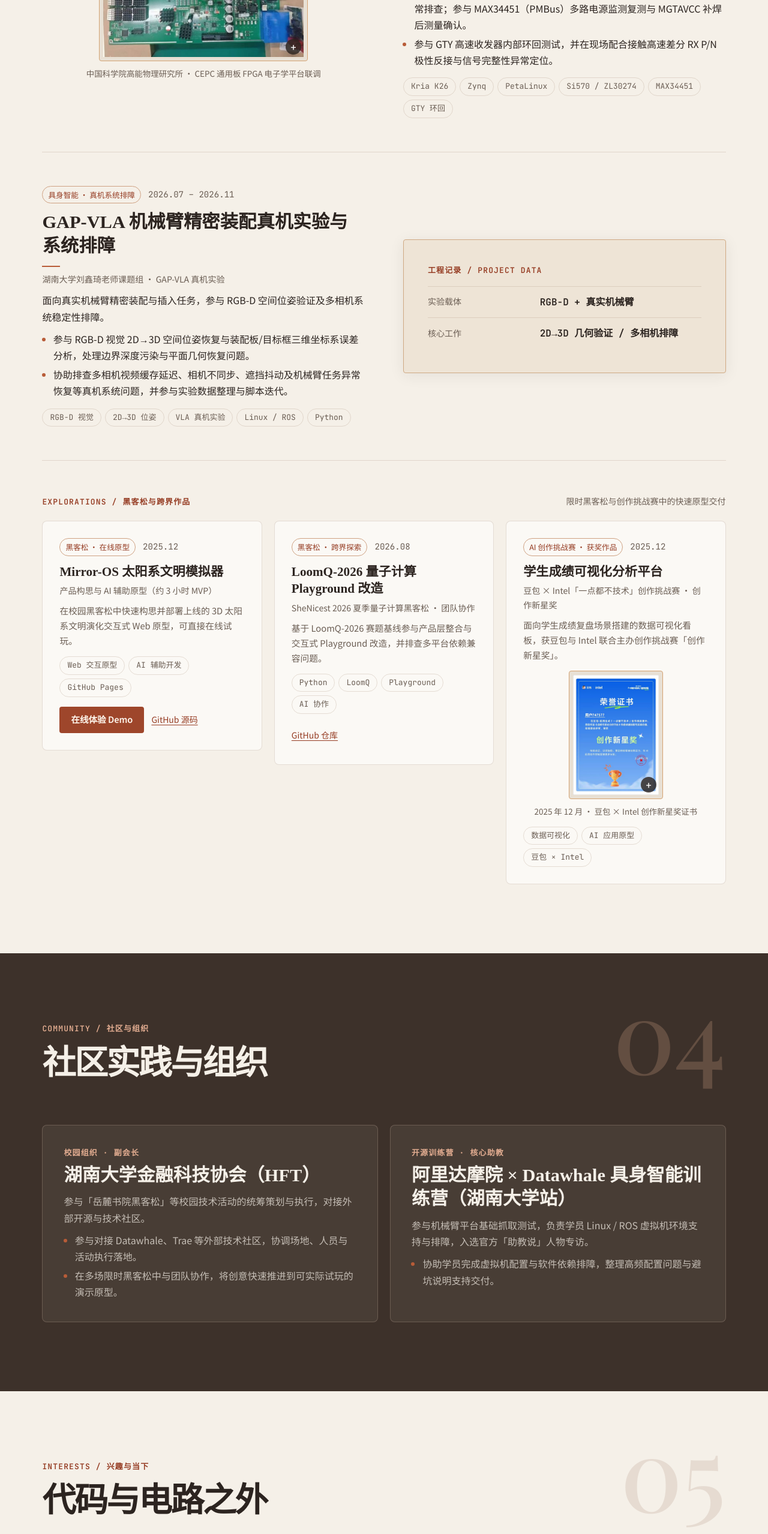
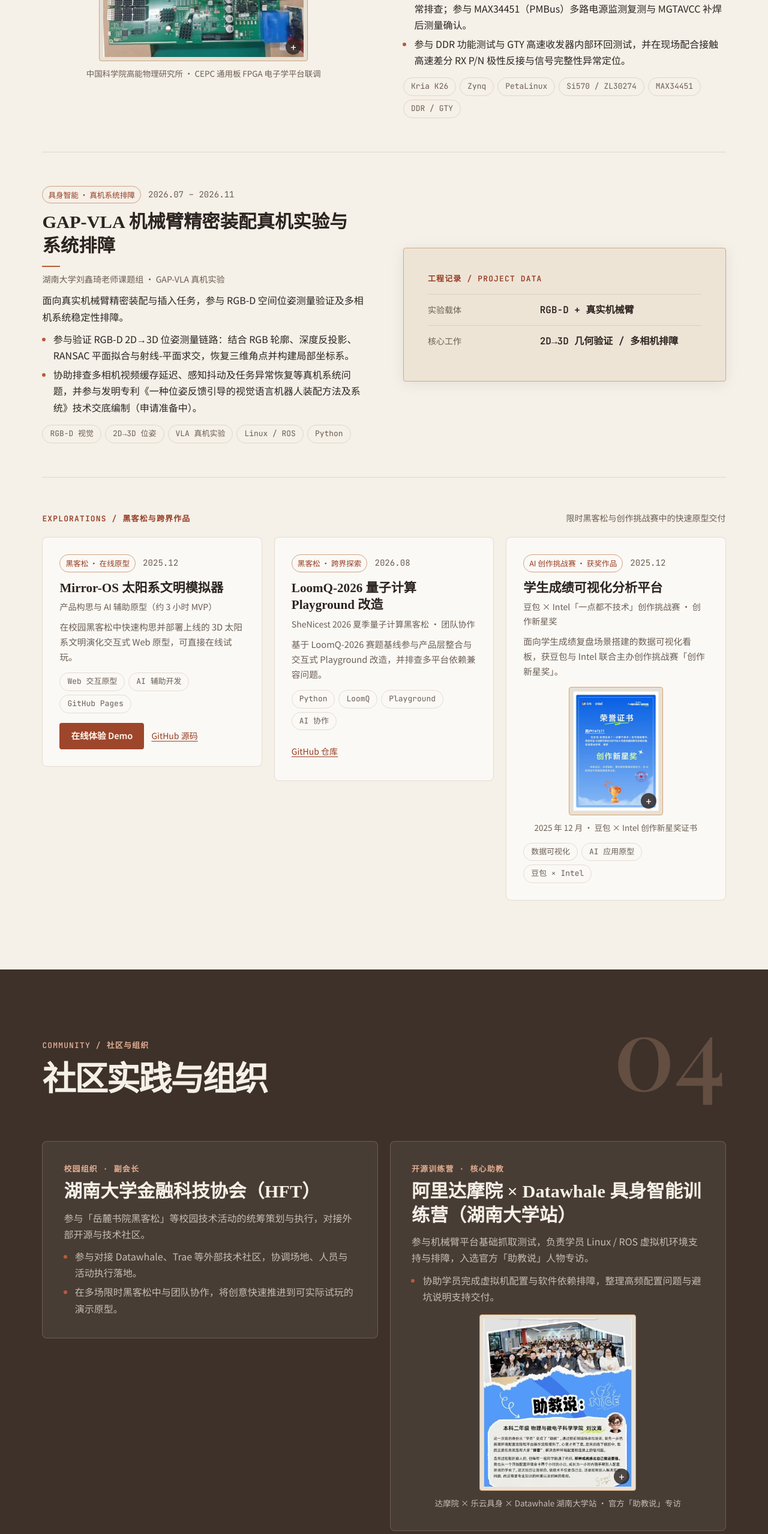
Before and after one commit to liuwenhai-hnu/liuwenhai-hnu.github.io, a plain HTML site: page index.html in a window 1280 px wide. Shown: the part 4047-6604 px from the top of the page at 60% size. Drawn offline with nearby package versions, Linux system fonts and the light colour scheme.

Commit message:
Add cropped DAMO TA interview photo and sync Resume V2.1 technical details

```diff
--- a/data/community.js
+++ b/data/community.js
@@ -24,8 +24,13 @@ export const communityData = [
     highlights: [
       '协助学员完成虚拟机配置与软件依赖排障，整理高频配置问题与避坑说明支持交付。',
     ],
-    // TODO: 后续拿到「助教说：刘汶海」高清截图或官推链接后填入此处
-    images: [],
+    images: [
+      {
+        src: 'assets/images/community/damo-interview.jpg',
+        alt: '阿里达摩院 × Datawhale 具身智能训练营湖南大学站官方「助教说」刘汶海专访',
+        caption: '达摩院 × 乐云具身 × Datawhale 湖南大学站 · 官方「助教说」专访',
+      },
+    ],
     links: [{ label: '查看官方专访', url: '' }],
   },
 ];
--- a/data/projects.js
+++ b/data/projects.js
@@ -52,14 +52,14 @@ export const projectsData = [
     highlights: [
       "参与 CEPC 触发通用板（ATCA 平台）的 Kria K26 集成与 PetaLinux 2025.2 工程/rootfs/BSP 报错排查，并于 2026 年 9 月参与项目阶段汇报。",
       "参与 4 颗 Si570 与 3 颗 ZL30274 时钟器件的 I²C 配置、通道选通与起振异常排查；参与 MAX34451（PMBus）多路电源监测复测与 MGTAVCC 补焊后测量确认。",
-      "参与 GTY 高速收发器内部环回测试，并在现场配合接触高速差分 RX P/N 极性反接与信号完整性异常定位。"
+      "参与 DDR 功能测试与 GTY 高速收发器内部环回测试，并在现场配合接触高速差分 RX P/N 极性反接与信号完整性异常定位。"
     ],
     metrics: [
       { label: "科研平台", value: "CEPC 通用板 / Kria K26" },
       { label: "时钟与电源", value: "Si570 / ZL30274 / MAX34451" },
-      { label: "系统与接口", value: "PetaLinux / I²C / PMBus / GTY" }
+      { label: "系统与接口", value: "PetaLinux / DDR / PMBus / GTY" }
     ],
-    techStack: ["Kria K26", "Zynq", "PetaLinux", "Si570 / ZL30274", "MAX34451", "GTY 环回"],
+    techStack: ["Kria K26", "Zynq", "PetaLinux", "Si570 / ZL30274", "MAX34451", "DDR / GTY"],
     links: [],
     images: [
       {
@@ -78,10 +78,10 @@ export const projectsData = [
     period: "2026.07 – 2026.11",
     role: "湖南大学刘鑫琦老师课题组 · GAP-VLA 真机实验",
     title: "GAP-VLA 机械臂精密装配真机实验与系统排障",
-    summary: "面向真实机械臂精密装配与插入任务，参与 RGB-D 空间位姿验证及多相机系统稳定性排障。",
+    summary: "面向真实机械臂精密装配与插入任务，参与 RGB-D 空间位姿测量验证及多相机系统稳定性排障。",
     highlights: [
-      "参与 RGB-D 视觉 2D→3D 空间位姿恢复与装配板/目标框三维坐标系误差分析，处理边界深度污染与平面几何恢复问题。",
-      "协助排查多相机视频缓存延迟、相机不同步、遮挡抖动及机械臂任务异常恢复等真机系统问题，并参与实验数据整理与脚本迭代。"
+      "参与验证 RGB-D 2D→3D 位姿测量链路：结合 RGB 轮廓、深度反投影、RANSAC 平面拟合与射线-平面求交，恢复三维角点并构建局部坐标系。",
+      "协助排查多相机视频缓存延迟、感知抖动及任务异常恢复等真机系统问题，并参与发明专利《一种位姿反馈引导的视觉语言机器人装配方法及系统》技术交底编制（申请准备中）。"
     ],
     metrics: [
       { label: "实验载体", value: "RGB-D + 真实机械臂" },
--- a/styles/components.css
+++ b/styles/components.css
@@ -361,9 +361,11 @@
   .gallery-stack .media-frame:not(:first-child) img { height: min(13vw, 120px); }
 }
 
+.community-grid { align-items: start; }
 .community-card { background: var(--bg-dark-card); }
 .community-card .highlights, .community-card > p:not(.eyebrow) { color: var(--text-light-muted); }
 .community-card .media, .community-card .actions { margin-top: 16px; }
+.community-card .gallery-single img { max-height: 280px; }
 .interest-layout { display: grid; grid-template-columns: minmax(0, 1.2fr) minmax(0, 1fr); align-items: start; gap: 20px; }
 .interest-items { display: grid; gap: 12px; }
 .interest-card h3 { margin-bottom: 6px; }
```
Also changed, not shown: assets/images/community/damo-interview.jpg (added).
